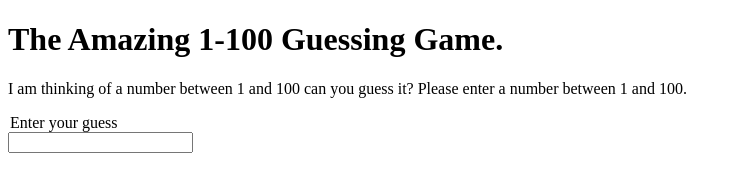
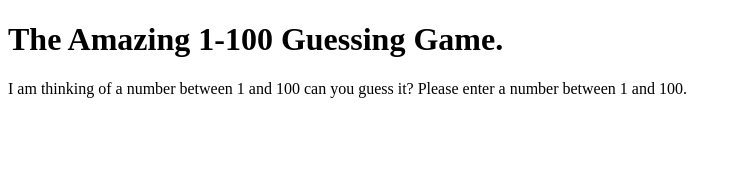
Before and after one commit to MohKari/docker-compose-template, a plain HTML site: page www/public/index.html in a window 1280 px wide. Shown: the whole page, without its empty margins (0-741 px from the left). Drawn offline with nearby package versions, Linux system fonts and the light colour scheme.

Commit message:
no message

```diff
--- a/www/public/app.js
+++ b/www/public/app.js
@@ -2,5 +2,4 @@
 //Generate the random number and test with console.log.
 //I missed the brackets off Math.random caused all manner of head scratching.
 var secret = Math.floor((Math.random())  * 100 + 1);
-var guess = document.getElementById(guess);
-console.log(guess);
+console.log(secret);
--- a/www/public/index.html
+++ b/www/public/index.html
@@ -8,12 +8,7 @@
 <body>
     <h1>The Amazing 1-100 Guessing Game.</h1>
     <P>I am thinking of a number between 1 and 100 can you guess it? Please enter a number between 1 and 100.</P>
-    <div id="userInput">
-        <form>
-        <legend>Enter your guess</legend>
-            <input type="text" name="input" id="guess">
-        </form>
-    </div>
+    <div id="userInput"></div>
     <div id="gameOutput"></div>
 </body>
 </html>
```
Also changed, not shown: 1 other file.
